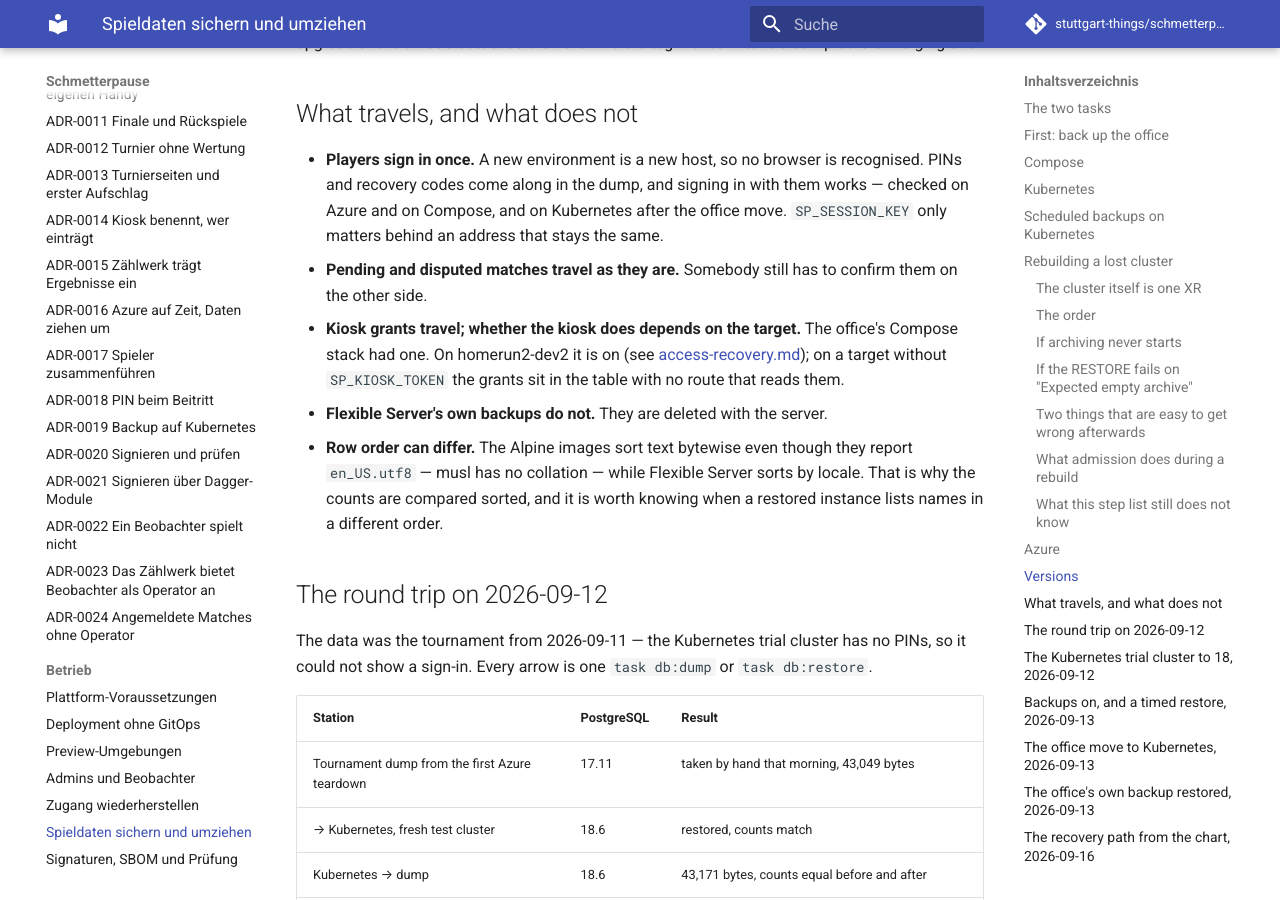
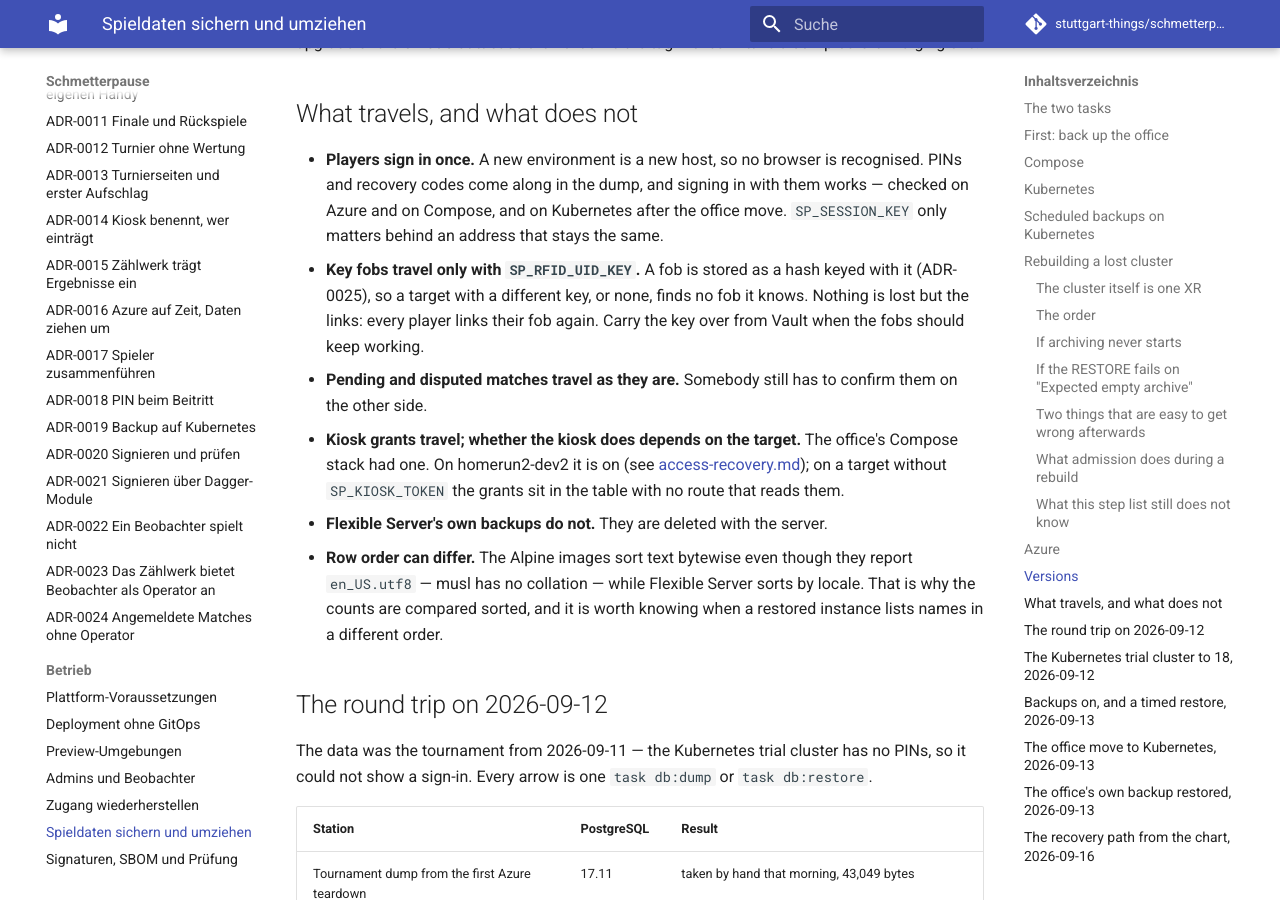
Before and after one commit to stuttgart-things/schmetterpause, an MkDocs documentation site: the page built from docs/backup-restore.md, in a window 1280 px wide and 900 px high, scrolled down 15041 px. Built offline with MkDocs 1.6.1 and Material for MkDocs 9.7.7, drawn with Linux system fonts in a browser that asks for light colours; comment, search, counter and statistics services are not loaded.

Commit message:
feat(deploy): carry SP_RFID_UID_KEY through kcl, terraform and compose
A new SP_* variable lands in every deployment path in the same change,
as the scoreboard token did. kcl renders it from rfid-uid-key in Vault
behind fobsEnabled; terraform passes it as a Container Apps secret and
refuses one shorter than 32 characters. backup-restore.md notes that
fobs only survive a move together with their key.

Refs #321

Co-Authored-By: Claude Opus 5.5 <noreply@anthropic.com>

```diff
--- a/compose.yaml
+++ b/compose.yaml
@@ -59,6 +59,10 @@ services:
       # Set it to let a Zählwerk hand finished matches over (docs/adr/0015);
       # the same value goes into SCHMETTERPAUSE_TOKEN on its side.
       SP_SCOREBOARD_TOKEN: ${SP_SCOREBOARD_TOKEN:-}
+      # Empty by default, and then there are no key fobs. Set it, with the
+      # token above, to let the Zählwerk check players in by fob
+      # (docs/adr/0025); at least 32 characters.
+      SP_RFID_UID_KEY: ${SP_RFID_UID_KEY:-}
       # Empty by default, and then nobody is an admin. Start it with
       # SP_BOOTSTRAP_ADMIN="Anna" task up to give that player the flag; the
       # name is the one on the ranking (docs/adr/0008).
--- a/docs/backup-restore.md
+++ b/docs/backup-restore.md
@@ -749,6 +749,10 @@ take a dump before merging one.
   with them works — checked on Azure and on Compose, and on Kubernetes after the
   office move. `SP_SESSION_KEY` only matters behind an address that stays the
   same.
+- **Key fobs travel only with `SP_RFID_UID_KEY`.** A fob is stored as a hash
+  keyed with it (ADR-0025), so a target with a different key, or none, finds no
+  fob it knows. Nothing is lost but the links: every player links their fob
+  again. Carry the key over from Vault when the fobs should keep working.
 - **Pending and disputed matches travel as they are.** Somebody still has to
   confirm them on the other side.
 - **Kiosk grants travel; whether the kiosk does depends on the target.** The
```
Also changed, not shown: docs/deployment.md (+1 -1 lines), kcl/README.md (+3 -1 lines), 6 other files.
